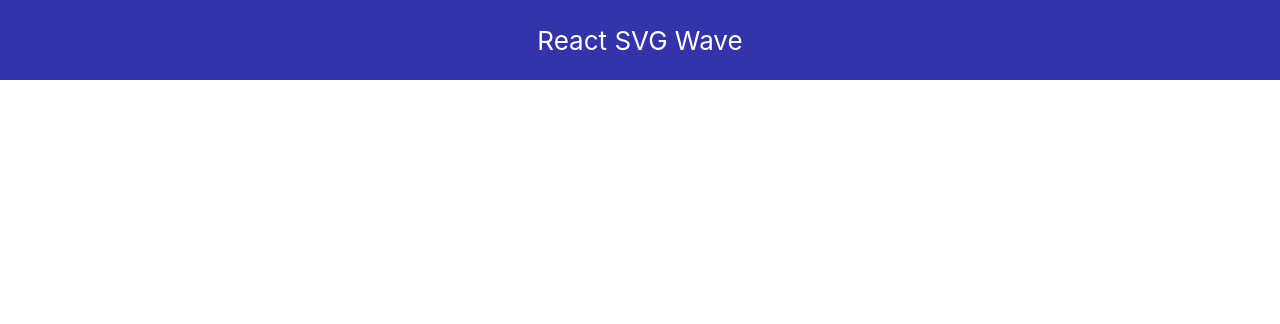
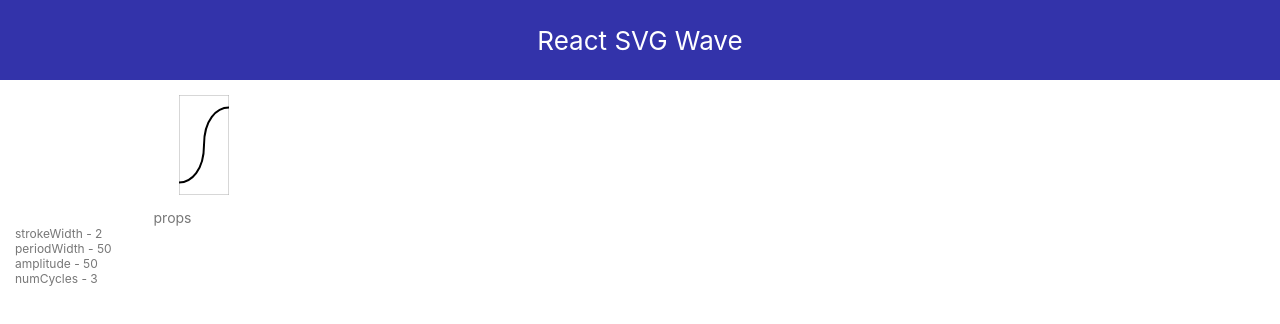
Before and after one commit to seanhaneberg/svg-experiments, a React (Create React App) app: page / in a window 1280 px wide. Shown: the top 324 px of the page. Built offline with nearby package versions, Linux system fonts and the light colour scheme.

Commit message:
SVGWaveController owns the state

```diff
--- a/src/App.jsx
+++ b/src/App.jsx
@@ -1,5 +1,5 @@
 import React, { Component } from 'react';
-import SVGWave from './SVGWave';
+import SVGWaveController from './SVGWaveController';
 import './App.css';
 
 class App extends Component {
@@ -11,7 +11,7 @@ class App extends Component {
           React SVG Wave
         </header>
         <div style={{ margin: 10 }}>
-          <SVGWave/>
+          <SVGWaveController />
         </div>
       </div >
     );
--- a/src/ComponentMonitor.jsx
+++ b/src/ComponentMonitor.jsx
@@ -27,7 +27,6 @@ class ComponentMonitor extends Component {
       <div className="container">
         <div className="data-pane">
           <MetadataRenderer title="props" metadata={this.props.subject.props} />
-          <MetadataRenderer title="state" metadata={this.props.subject.state} />
         </div>
       </div>
     );
--- /dev/null
+++ b/src/SVGWaveController.jsx
@@ -0,0 +1,50 @@
+import React, { Component } from 'react';
+import './SVGWave.css'
+import SVGWave from './SVGWave';
+import ComponentMonitor from './ComponentMonitor';
+
+const minStroke = 2;
+// const maxStroke = 10;
+
+const minPeriodWidth = 50;
+// const maxPeriodWidth = 150;
+
+const minAmplitude = 50;
+// const maxAmplitude = 150;
+
+const minCycles = 3;
+// const maxCycles = 7;
+
+class SVGWaveController extends Component {
+  constructor(props) {
+    super(props);
+
+    this.state = {
+      strokeWidth: minStroke,
+      periodWidth: minPeriodWidth,
+      amplitude: minAmplitude,
+      numCycles: minCycles,
+    };
+  }
+
+  render() {
+    const wave = (
+      <SVGWave
+        strokeWidth={this.state.strokeWidth}
+        periodWidth={this.state.periodWidth}
+        amplitude={this.state.amplitude}
+        numCycles={this.state.numCycles}
+      />
+    );
+
+    const monitor = (<ComponentMonitor subject={wave} />);
+    return (
+      <div>
+        {wave}
+        {monitor}
+      </div>
+    );
+  }
+}
+
+export default SVGWaveController;
```
